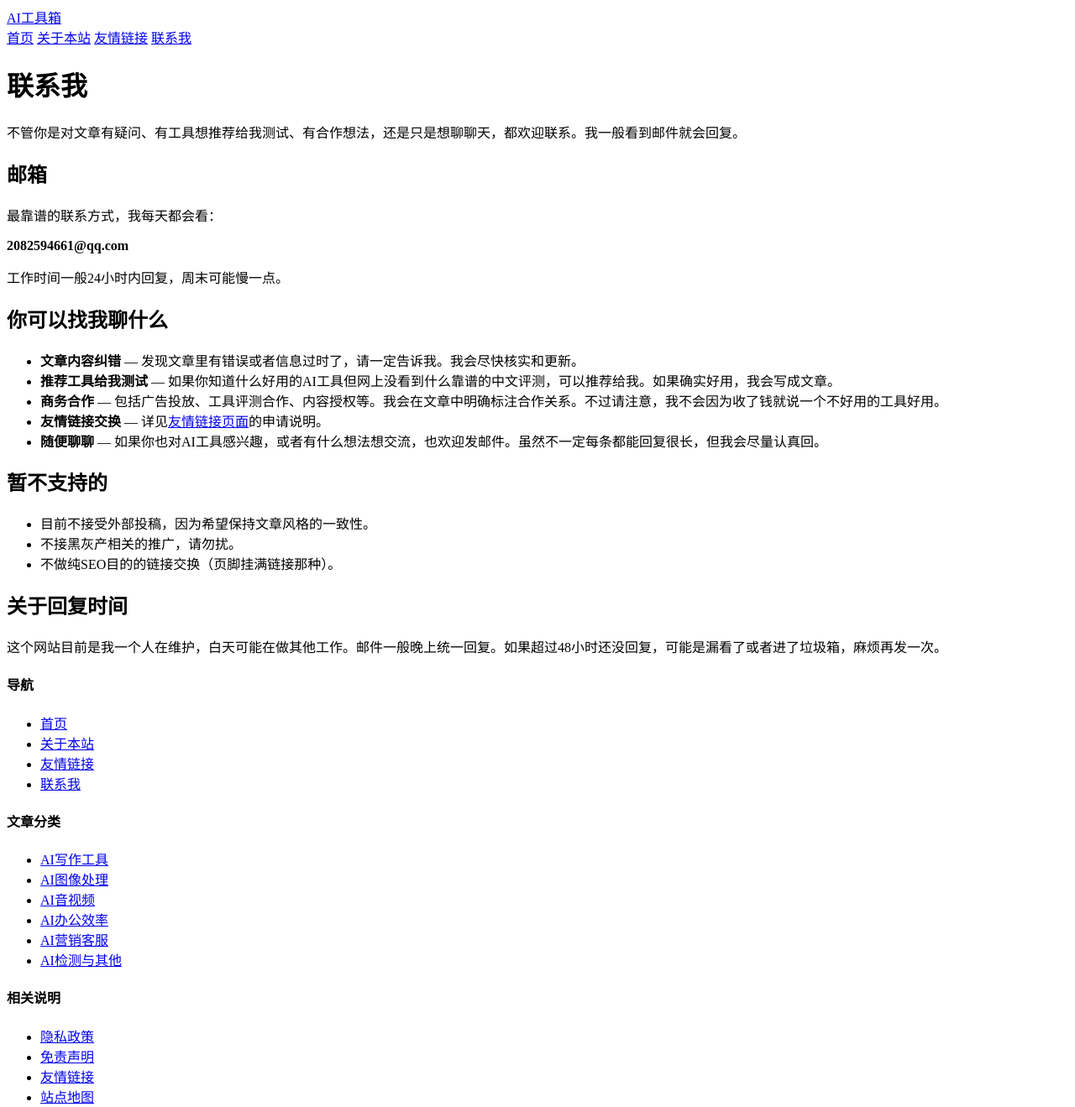
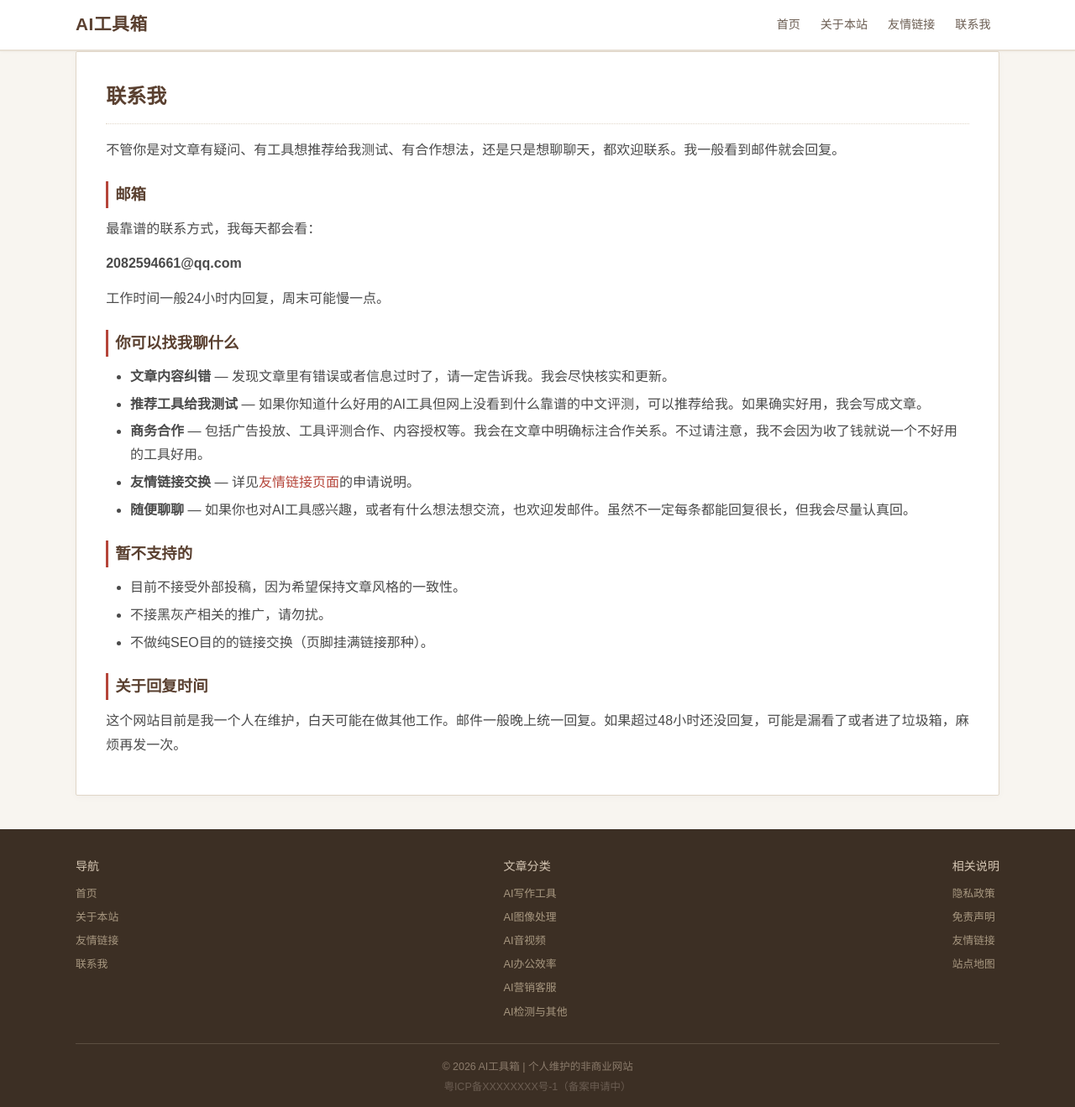
Before and after one commit to 2082594661/ai-tools-hub, a plain HTML site: page contact.html in a window 1280 px wide. Shown: the top 1319 px of the page at 84% size. Drawn offline with Linux system fonts and the light colour scheme; the site is published under a folder, as on GitHub Pages, so addresses that start at the root find nothing.

Commit message:
fix: convert absolute paths to relative for GitHub Pages (contact.html)

```diff
--- a/contact.html
+++ b/contact.html
@@ -6,7 +6,7 @@
     <title>联系我 - AI工具箱</title>
     <meta name="description" content="联系AI工具箱站长的各种方式，包括邮箱、反馈建议和商务合作。">
     <meta name="baidu_union_verify" content="12c06fb585923e45afa002468feead30">
-    <link rel="stylesheet" href="/assets/css/style.css">
+    <link rel="stylesheet" href="assets/css/style.css">
 </head>
 <body>
     <header class="site-header">
@@ -14,9 +14,9 @@
             <a href="/" class="site-title">AI工具箱</a>
             <nav>
                 <a href="/">首页</a>
-                <a href="/about.html">关于本站</a>
-                <a href="/links.html">友情链接</a>
-                <a href="/contact.html">联系我</a>
+                <a href="about.html">关于本站</a>
+                <a href="links.html">友情链接</a>
+                <a href="contact.html">联系我</a>
             </nav>
         </div>
     </header>
@@ -36,7 +36,7 @@
                 <li><strong>文章内容纠错</strong> — 发现文章里有错误或者信息过时了，请一定告诉我。我会尽快核实和更新。</li>
                 <li><strong>推荐工具给我测试</strong> — 如果你知道什么好用的AI工具但网上没看到什么靠谱的中文评测，可以推荐给我。如果确实好用，我会写成文章。</li>
                 <li><strong>商务合作</strong> — 包括广告投放、工具评测合作、内容授权等。我会在文章中明确标注合作关系。不过请注意，我不会因为收了钱就说一个不好用的工具好用。</li>
-                <li><strong>友情链接交换</strong> — 详见<a href="/links.html">友情链接页面</a>的申请说明。</li>
+                <li><strong>友情链接交换</strong> — 详见<a href="links.html">友情链接页面</a>的申请说明。</li>
                 <li><strong>随便聊聊</strong> — 如果你也对AI工具感兴趣，或者有什么想法想交流，也欢迎发邮件。虽然不一定每条都能回复很长，但我会尽量认真回。</li>
             </ul>
 
@@ -59,29 +59,29 @@
                     <h4>导航</h4>
                     <ul>
                         <li><a href="/">首页</a></li>
-                        <li><a href="/about.html">关于本站</a></li>
-                        <li><a href="/links.html">友情链接</a></li>
-                        <li><a href="/contact.html">联系我</a></li>
+                        <li><a href="about.html">关于本站</a></li>
+                        <li><a href="links.html">友情链接</a></li>
+                        <li><a href="contact.html">联系我</a></li>
                     </ul>
                 </div>
                 <div class="footer-col">
                     <h4>文章分类</h4>
                     <ul>
-                        <li><a href="/category/ai-writing.html">AI写作工具</a></li>
-                        <li><a href="/category/ai-image.html">AI图像处理</a></li>
-                        <li><a href="/category/ai-video-audio.html">AI音视频</a></li>
-                        <li><a href="/category/ai-office.html">AI办公效率</a></li>
-                        <li><a href="/category/ai-marketing.html">AI营销客服</a></li>
-                        <li><a href="/category/ai-review.html">AI检测与其他</a></li>
+                        <li><a href="category/ai-writing.html">AI写作工具</a></li>
+                        <li><a href="category/ai-image.html">AI图像处理</a></li>
+                        <li><a href="category/ai-video-audio.html">AI音视频</a></li>
+                        <li><a href="category/ai-office.html">AI办公效率</a></li>
+                        <li><a href="category/ai-marketing.html">AI营销客服</a></li>
+                        <li><a href="category/ai-review.html">AI检测与其他</a></li>
                     </ul>
                 </div>
                 <div class="footer-col">
                     <h4>相关说明</h4>
                     <ul>
-                        <li><a href="/privacy.html">隐私政策</a></li>
-                        <li><a href="/disclaimer.html">免责声明</a></li>
-                        <li><a href="/links.html">友情链接</a></li>
-                        <li><a href="/sitemap.html">站点地图</a></li>
+                        <li><a href="privacy.html">隐私政策</a></li>
+                        <li><a href="disclaimer.html">免责声明</a></li>
+                        <li><a href="links.html">友情链接</a></li>
+                        <li><a href="sitemap.html">站点地图</a></li>
                     </ul>
                 </div>
             </div>
```
